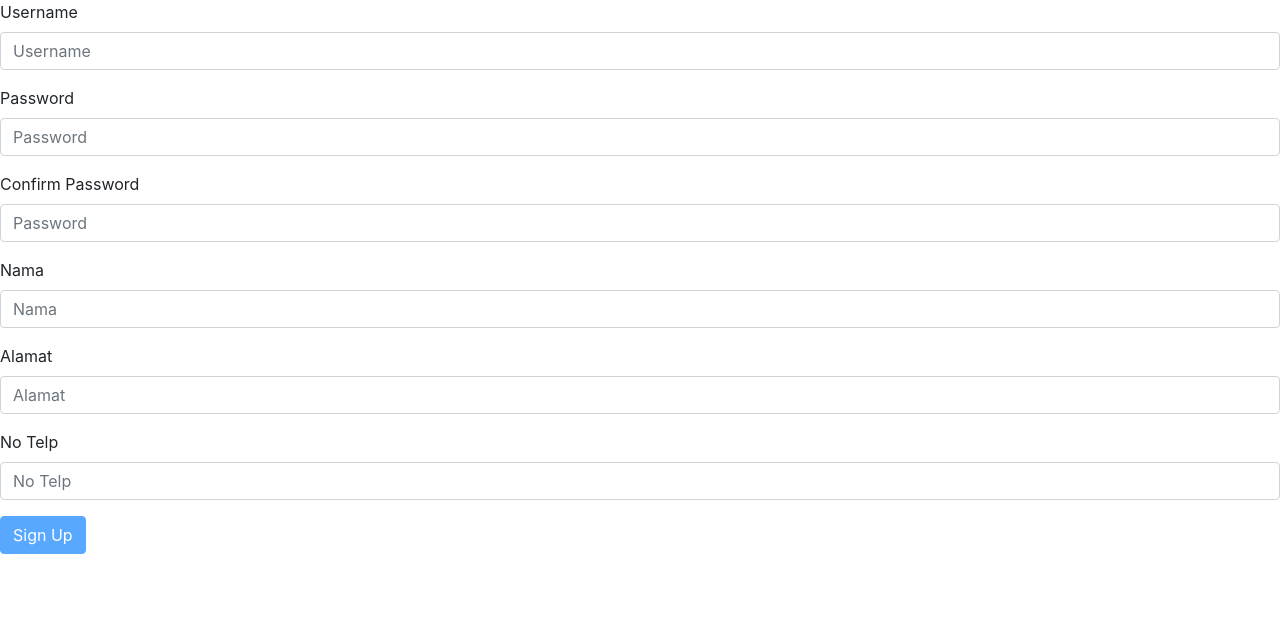
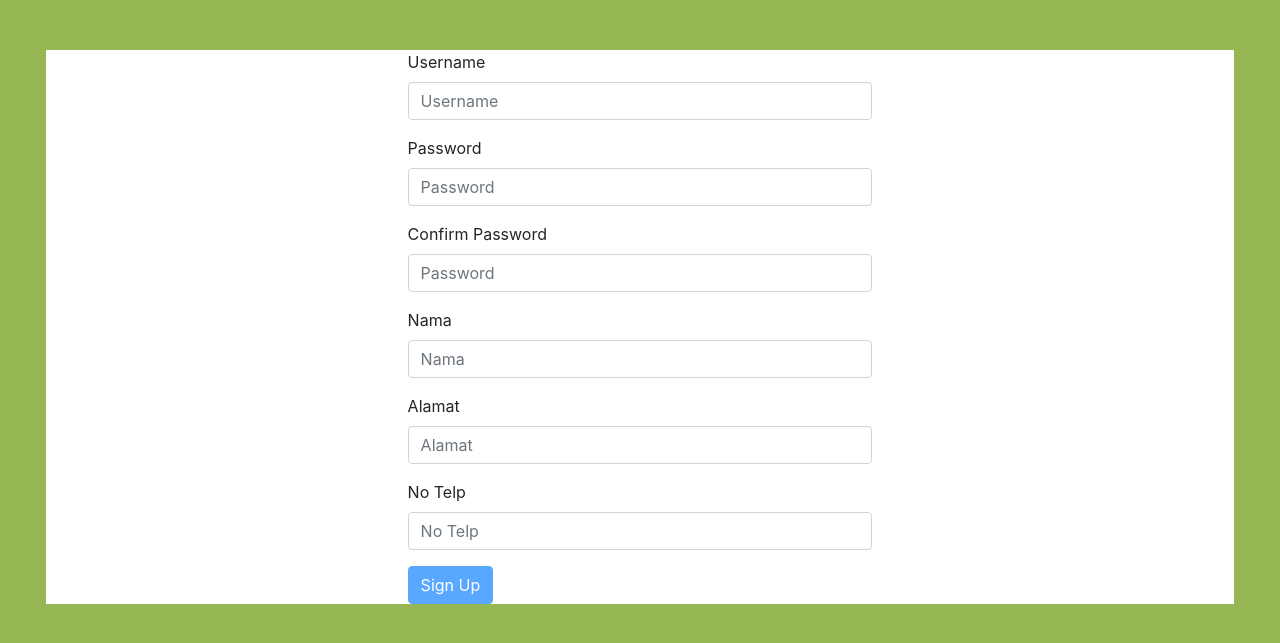
Before and after one commit to AlfredWibowo/Tokomania, a PHP site: page /signup.php in a window 1280 px wide. Shown: the top 643 px of the page. Run offline with PHP 8.4, Linux system fonts and the light colour scheme.

Commit message:
ui signup

```diff
--- /dev/null
+++ b/css/signup.css
@@ -0,0 +1,14 @@
+body {
+    background-color: #96b753;
+}
+
+.container-fluid {
+    margin-top: 50px;
+ }
+
+ .row {
+    margin-left: auto;
+    margin-right: auto;
+    background-color: white;
+    width: 95%;
+ }
--- a/index.php
+++ b/index.php
@@ -25,6 +25,7 @@
     <title>Login</title>
      <!-- Bootstrap CSS -->
     <link rel="stylesheet" href="https://cdn.jsdelivr.net/npm/bootstrap@4.5.3/dist/css/bootstrap.min.css" integrity="sha384-TX8t27EcRE3e/ihU7zmQxVncDAy5uIKz4rEkgIXeMed4M0jlfIDPvg6uqKI2xXr2" crossorigin="anonymous">
+    <link rel="stylesheet" type="text/css" href="./css/index.css">
     <script src="https://code.jquery.com/jquery-3.5.1.js"></script>
     <script src="https://cdn.jsdelivr.net/npm/popper.js@1.16.1/dist/umd/popper.min.js" integrity="sha384-9/reFTGAW83EW2RDu2S0VKaIzap3H66lZH81PoYlFhbGU+6BZp6G7niu735Sk7lN" crossorigin="anonymous"></script>
     <script src="https://cdn.jsdelivr.net/npm/bootstrap@4.5.3/dist/js/bootstrap.min.js" integrity="sha384-w1Q4orYjBQndcko6MimVbzY0tgp4pWB4lZ7lr30WKz0vr/aWKhXdBNmNb5D92v7s" crossorigin="anonymous"></script>
@@ -32,7 +33,7 @@
 <body>
     <div class="container-fluid">
         <div class="row justify-content-center">
-            <div class="col-12 col-sm-6 col-md-3">
+            <div class="col-12 col-sm-6 col-md-4">
                 <form method="POST" action="./services/verify-login.php">
                     <div class="form-group">
                         <label for="username">Username</label>
--- a/signup.php
+++ b/signup.php
@@ -25,6 +25,7 @@
     <title>Sign Up</title>
      <!-- Bootstrap CSS -->
     <link rel="stylesheet" href="https://cdn.jsdelivr.net/npm/bootstrap@4.5.3/dist/css/bootstrap.min.css" integrity="sha384-TX8t27EcRE3e/ihU7zmQxVncDAy5uIKz4rEkgIXeMed4M0jlfIDPvg6uqKI2xXr2" crossorigin="anonymous">
+    <link rel="stylesheet" type="text/css" href="./css/signup.css">
     <script src="https://code.jquery.com/jquery-3.5.1.js"></script>
     <script src="https://cdn.jsdelivr.net/npm/popper.js@1.16.1/dist/umd/popper.min.js" integrity="sha384-9/reFTGAW83EW2RDu2S0VKaIzap3H66lZH81PoYlFhbGU+6BZp6G7niu735Sk7lN" crossorigin="anonymous"></script>
     <script src="https://cdn.jsdelivr.net/npm/bootstrap@4.5.3/dist/js/bootstrap.min.js" integrity="sha384-w1Q4orYjBQndcko6MimVbzY0tgp4pWB4lZ7lr30WKz0vr/aWKhXdBNmNb5D92v7s" crossorigin="anonymous"></script>
@@ -86,6 +87,9 @@
     </script>
 </head>
 <body onload="CheckPassword()">
+    <div class="container-fluid">
+        <div class="row justify-content-center">
+            <div class="col-12 col-sm-6 col-md-5">
                 <form method="POST" action="./services/signup.php">
                     <div class="form-group">
                         <label for="username">Username</label>
@@ -115,5 +119,8 @@
                     </div>
                     <button type="submit" class="btn btn-primary" id="signup" disabled>Sign Up</button>
                 </form>
+            </div>
+        </div>
+    </div>
 </body>
 </html>
--- a/signuptoko.php
+++ b/toko/signuptoko.php
@@ -9,6 +9,7 @@
     <title>Sign Up Toko</title>
      <!-- Bootstrap CSS -->
     <link rel="stylesheet" href="https://cdn.jsdelivr.net/npm/bootstrap@4.5.3/dist/css/bootstrap.min.css" integrity="sha384-TX8t27EcRE3e/ihU7zmQxVncDAy5uIKz4rEkgIXeMed4M0jlfIDPvg6uqKI2xXr2" crossorigin="anonymous">
+    <link rel="stylesheet" type="text/css" href="../css/signup.css">
     <script src="https://code.jquery.com/jquery-3.5.1.js"></script>
     <script src="https://cdn.jsdelivr.net/npm/popper.js@1.16.1/dist/umd/popper.min.js" integrity="sha384-9/reFTGAW83EW2RDu2S0VKaIzap3H66lZH81PoYlFhbGU+6BZp6G7niu735Sk7lN" crossorigin="anonymous"></script>
     <script src="https://cdn.jsdelivr.net/npm/bootstrap@4.5.3/dist/js/bootstrap.min.js" integrity="sha384-w1Q4orYjBQndcko6MimVbzY0tgp4pWB4lZ7lr30WKz0vr/aWKhXdBNmNb5D92v7s" crossorigin="anonymous"></script>
```
Also changed, not shown: css/index.css (added, +14 -0 lines), toko/index.php (+8 -2 lines). Lines whose indentation alone changed are shown as unchanged.
